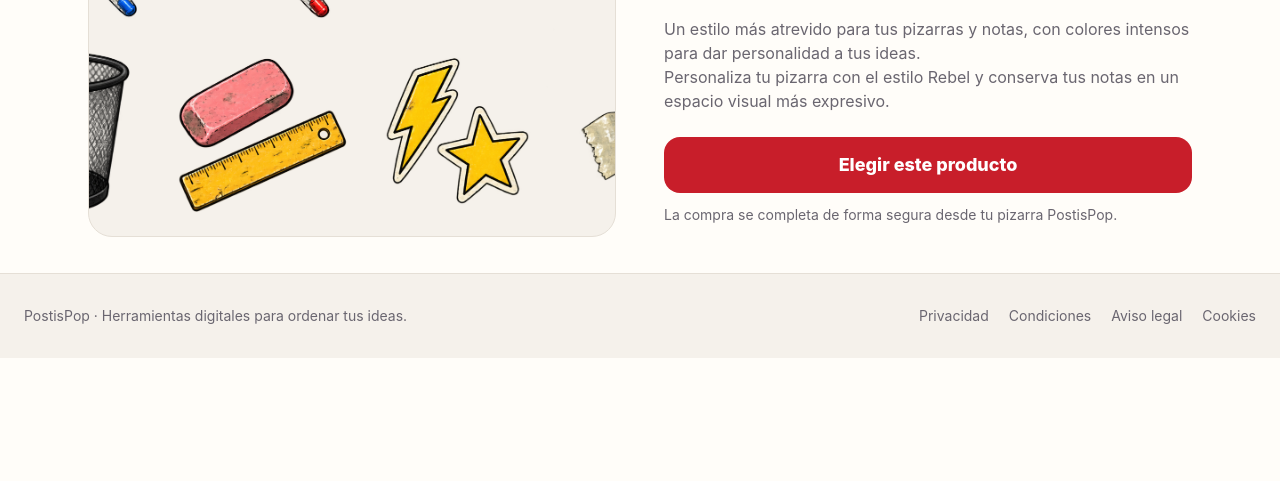
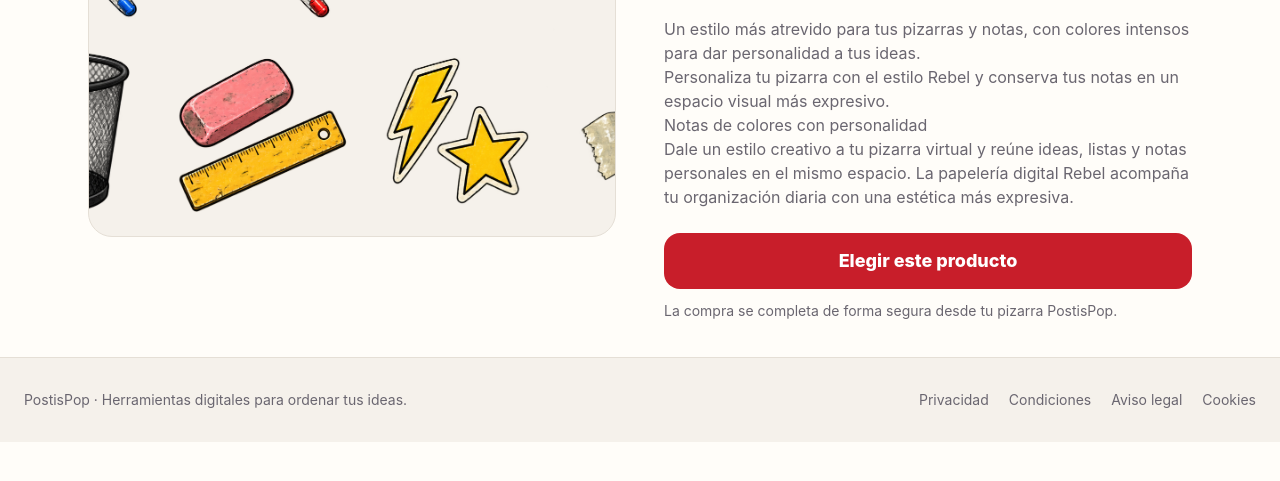
Before and after one commit to manetalax/postispop, an Astro site: page /tienda/producto/pack-rebel in a window 1280 px wide. Shown: the part 293-774 px from the top of the page. Built offline with nearby package versions, Linux system fonts and the light colour scheme; Astro itself is replaced by a stand-in of ours.

Commit message:
Expand relevant SEO content: src/content/products/pack-rebel.md

```diff
--- a/src/content/products/pack-rebel.md
+++ b/src/content/products/pack-rebel.md
@@ -13,3 +13,7 @@ sortOrder: 1
 ---
 
 Personaliza tu pizarra con el estilo Rebel y conserva tus notas en un espacio visual más expresivo.
+
+## Notas de colores con personalidad
+
+Dale un estilo creativo a tu pizarra virtual y reúne ideas, listas y notas personales en el mismo espacio. La papelería digital Rebel acompaña tu organización diaria con una estética más expresiva.
```
